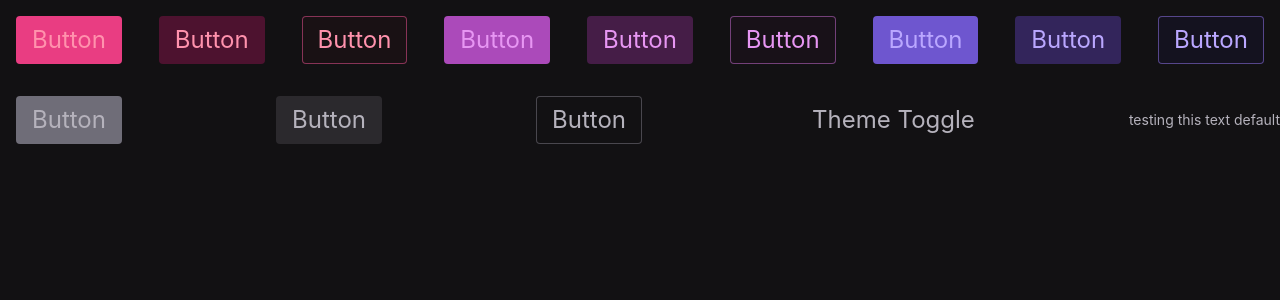
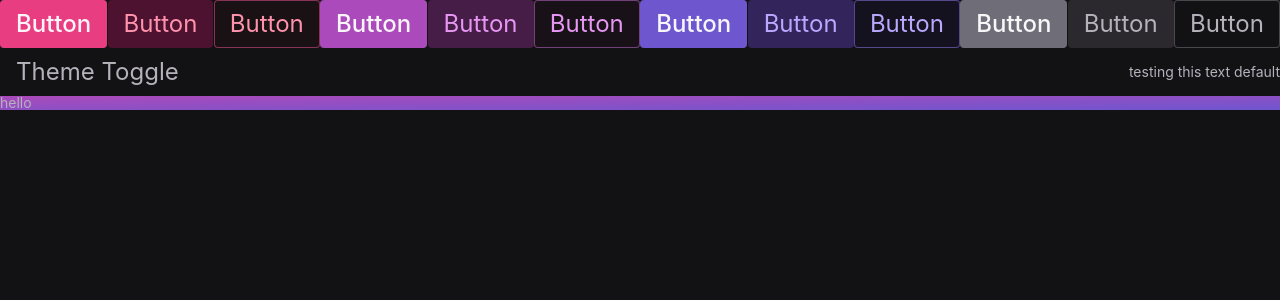
Before and after one commit to nrsimonelli/green-knight, a React (Create React App) app: page / in a window 1280 px wide. Shown: the top 300 px of the page. Built offline with nearby package versions, Linux system fonts and the light colour scheme.

Commit message:
button type priority and default variants updated

```diff
--- a/src/App.js
+++ b/src/App.js
@@ -1,6 +1,7 @@
 import React, { useState, useEffect } from 'react';
 
 import { Button } from './components/Button';
+import { Flex } from './components/Flex';
 import { altTheme, globalCss, styled } from './stitches.config';
 
 const Root = styled('div', {
@@ -9,6 +10,14 @@ const Root = styled('div', {
   flexWrap: 'wrap',
   justifyContent: 'space-between',
   alignItems: 'center',
+});
+
+const TestDiv = styled('div', {
+  border: '1px solid red',
+  minHeight: '90vh',
+  display: 'flex',
+  alignItems: 'center',
+  justifyContent: 'center',
 });
 
 const globalStyles = globalCss({
@@ -33,6 +42,7 @@ const App = () => {
     document.body.classList.add(theme);
   }, [theme]);
   return (
+    <>
       <Root>
         <Button color='primary' type='hot' size='2'>
           Button
@@ -83,6 +93,9 @@ const App = () => {
         </Button>
         <p>testing this text default</p>
       </Root>
+
+      <Flex>hello</Flex>
+    </>
   );
 };
 
--- a/src/components/Button.tsx
+++ b/src/components/Button.tsx
@@ -19,7 +19,6 @@ export const Button = styled('button', {
   WebkitTaphighlightColor: 'rgba(0,0,0,0)',
   px: '$3',
   py: '$2',
-  margin: '$3',
 
   '&:disabled': {
     backgroundColor: '$base2',
@@ -52,7 +51,7 @@ export const Button = styled('button', {
         boxShadow: 'none',
       },
       hot: {
-        color: '$white',
+        fontWeight: '$2',
       },
     },
     size: {
@@ -181,7 +180,7 @@ export const Button = styled('button', {
       color: 'primary',
       type: 'hot',
       css: {
-        // color: '$highContrast',
+        color: '$white',
         backgroundColor: '$primary9',
         '&:hover': {
           backgroundColor: '$primary10',
@@ -192,7 +191,7 @@ export const Button = styled('button', {
       color: 'secondary',
       type: 'hot',
       css: {
-        // color: '$highContrast',
+        color: '$white',
         backgroundColor: '$secondary9',
         '&:hover': {
           backgroundColor: '$secondary10',
@@ -203,8 +202,7 @@ export const Button = styled('button', {
       color: 'accent',
       type: 'hot',
       css: {
-        // color: '$highContrast',
-
+        color: '$white',
         backgroundColor: '$accent9',
         '&:hover': {
           backgroundColor: '$accent10',
@@ -215,8 +213,7 @@ export const Button = styled('button', {
       color: 'neutral',
       type: 'hot',
       css: {
-        // color: '$highContrast',
-
+        color: '$white',
         backgroundColor: '$base9',
         '&:hover': {
           backgroundColor: '$base10',
@@ -226,5 +223,7 @@ export const Button = styled('button', {
   ],
   defaultVariants: {
     shape: 'dull',
+    color: 'base',
+    size: '1',
   },
 });
--- a/src/components/Flex.tsx
+++ b/src/components/Flex.tsx
@@ -3,6 +3,8 @@ import { styled } from '../stitches.config';
 export const Flex = styled('div', {
   boxSizing: 'border-box',
   display: 'flex',
+  linearGradient:
+    'to bottom right, $colors$secondary9, $colors$accent9',
 
   variants: {
     direction: {
--- a/src/stitches.config.ts
+++ b/src/stitches.config.ts
@@ -102,9 +102,9 @@ export const { styled, config, theme, createTheme, globalCss } =
         1: '4px',
         2: '8px',
         3: '16px',
-        4: '32px',
-        5: '64px',
-        6: '128px',
+        4: '24px',
+        5: '32px',
+        6: '40px',
       },
       fontSizes: {
         1: '14px',
@@ -121,7 +121,6 @@ export const { styled, config, theme, createTheme, globalCss } =
         1: 400,
         2: 500,
         3: 600,
-        4: 800,
       },
       lineHeights: {
         1: '22px',
@@ -161,6 +160,13 @@ export const { styled, config, theme, createTheme, globalCss } =
         5: '999',
       },
       transitions: {},
+    },
+    media: {
+      bp1: '(min-width: 640px)',
+      bp2: '(min-width: 768px)',
+      bp3: '(min-width: 1024px)',
+      bp4: '(min-width: 1280px)',
+      bp5: '(min-width: 1536px)',
     },
     utils: {
       px: (value: Stitches.PropertyValue<'paddingLeft'>) => ({
```
Lines whose indentation alone changed are shown as unchanged.
